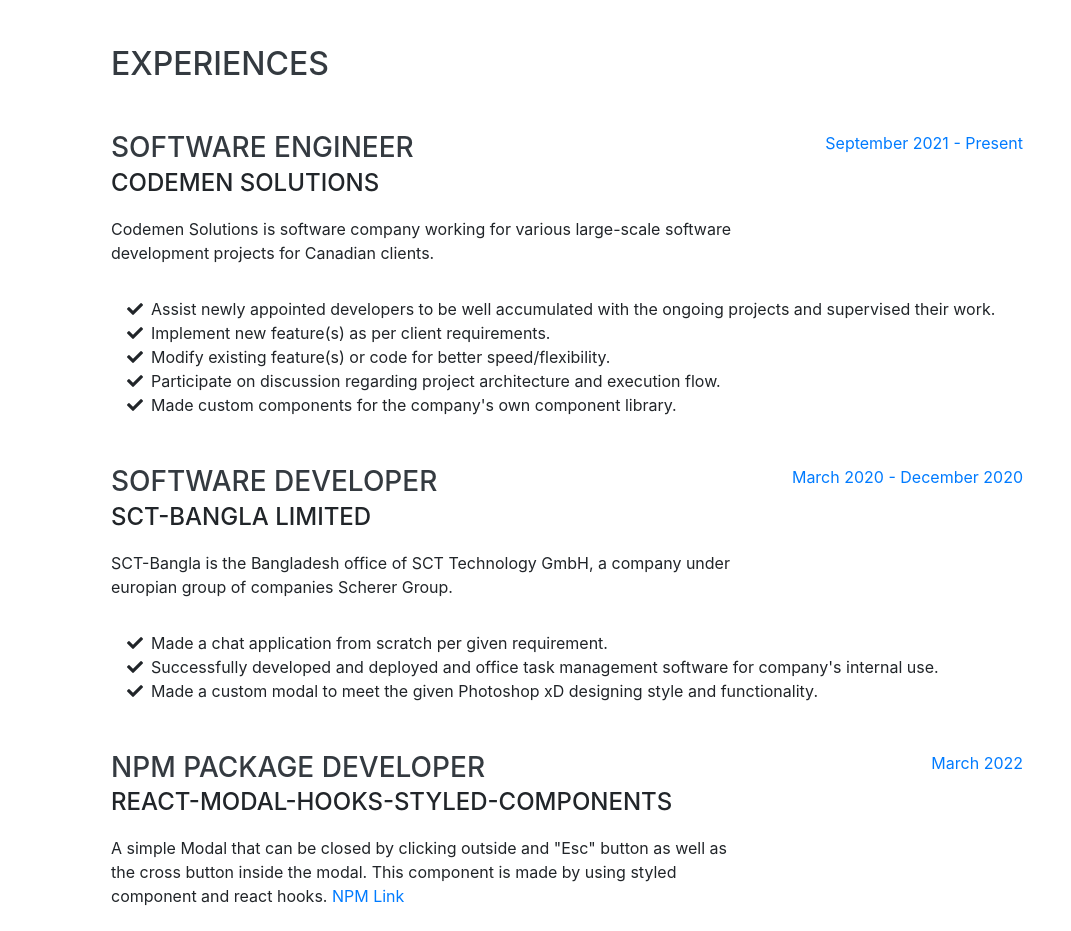
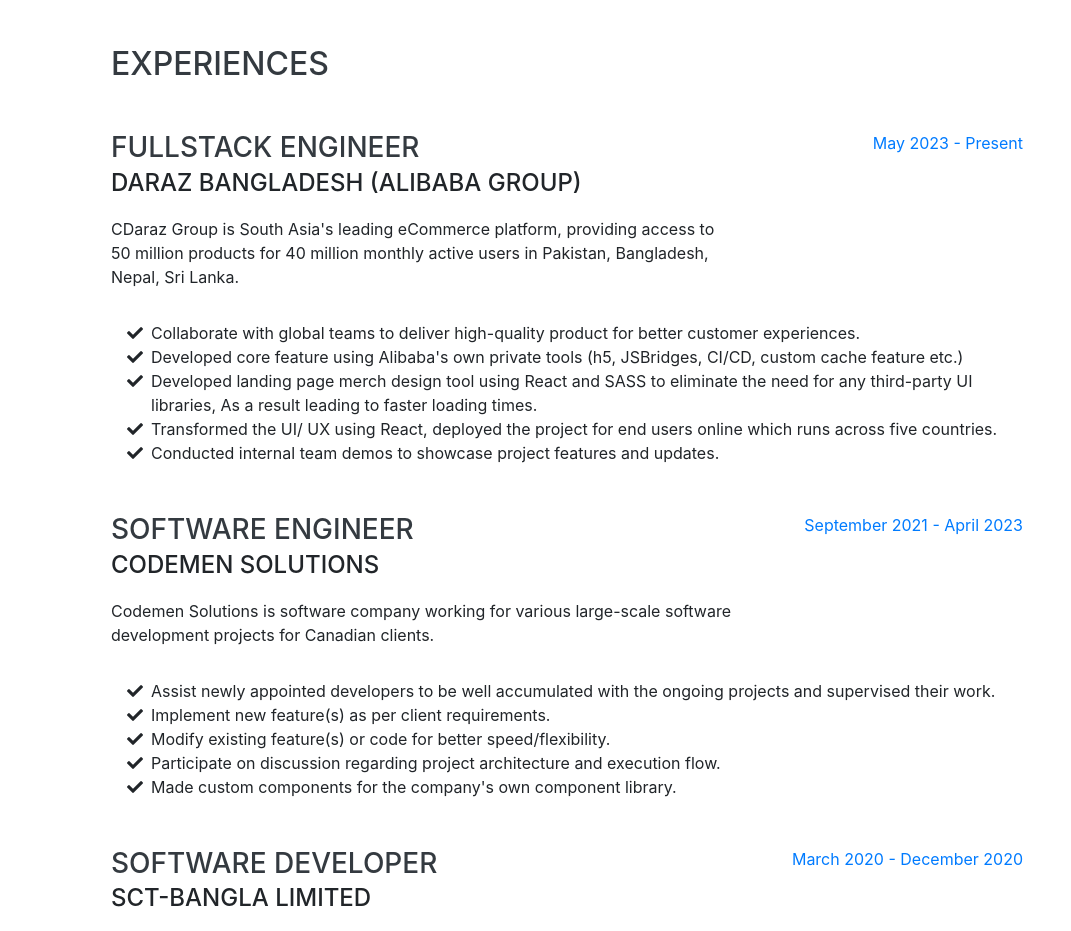
Before and after one commit to DimaMirana/dima-github.io, a website with bundled scripts: page index.html in a window 1280 px wide. Shown: the part 804-1735 px from the top of the page, without its empty margins (209-1280 px from the left). Built offline with nearby package versions, Linux system fonts and the light colour scheme; a web font is replaced by a local one.

Commit message:
feat: adding current experiance

```diff
--- a/index.html
+++ b/index.html
@@ -86,12 +86,50 @@
                 <h2 class="mb-5">Experiences</h2>
                 <div class="resume-item d-flex flex-row flex-md-row justify-content-between mb-3">
                     <div class="resume-content">
+                        <h3 class="mb-0">FullStack Engineer</h3>
+                        <div class="subheading mb-3">Daraz Bangladesh (Alibaba Group)</div>
+                        <p>CDaraz Group is South Asia's leading eCommerce platform, providing access to 50 million products for 40 million monthly active users in Pakistan, Bangladesh, Nepal, Sri Lanka.</p>
+                    </div>
+                    <div class="resume-date text-md-right">
+                        <span class="text-primary">May 2023 - Present</span>
+                    </div>
+                </div>
+                <div class="resume-item d-flex flex-row flex-md-row justify-content-between mb-5">
+                    <ul class="fa-ul mb-0">
+                        <li>
+                            <i class="fa-li fa fa-check"></i>
+                            Collaborate with global teams to deliver high-quality product for better customer experiences.
+                        </li>
+                        <li>
+                            <i class="fa-li fa fa-check"></i>
+                            Developed core feature using Alibaba's own private tools (h5, JSBridges,
+                            CI/CD, custom cache feature etc.)
+                        </li>
+                        <li>
+                            <i class="fa-li fa fa-check"></i>
+                            Developed landing page merch design tool using React and SASS to
+                            eliminate the need for any third-party UI libraries, As a result leading to
+                            faster loading times.
+                        </li>
+                        <li>
+                            <i class="fa-li fa fa-check"></i>
+                            Transformed the UI/ UX using React, deployed the project for end users
+                            online which runs across five countries.
+                        </li>
+                        <li>
+                            <i class="fa-li fa fa-check"></i>
+                            Conducted internal team demos to showcase project features and updates.
+                        </li>
+                    </ul>
+                </div>
+                <div class="resume-item d-flex flex-row flex-md-row justify-content-between mb-3">
+                    <div class="resume-content">
                         <h3 class="mb-0">Software Engineer</h3>
                         <div class="subheading mb-3">Codemen Solutions</div>
                         <p>Codemen Solutions is software company working for various large-scale software development projects for Canadian clients.</p>
                     </div>
                     <div class="resume-date text-md-right">
-                        <span class="text-primary">September 2021 - Present</span>
+                        <span class="text-primary">September 2021 - April 2023</span>
                     </div>
                 </div>
                 <div class="resume-item d-flex flex-row flex-md-row justify-content-between mb-5">
```
Also changed, not shown: 2 other files.
